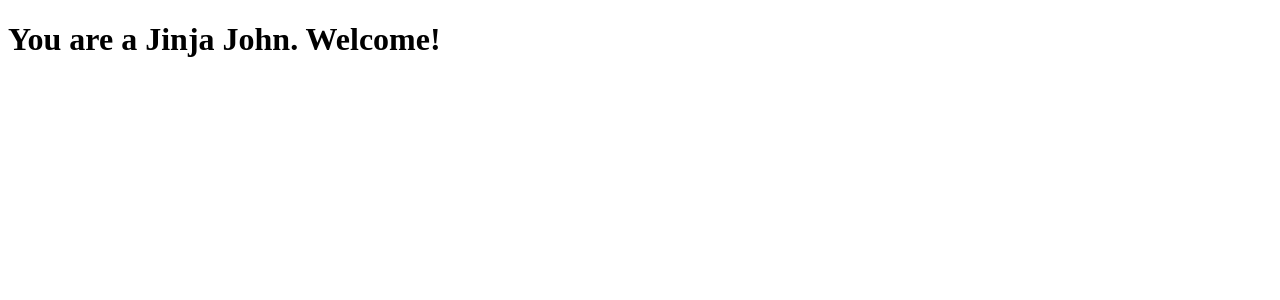
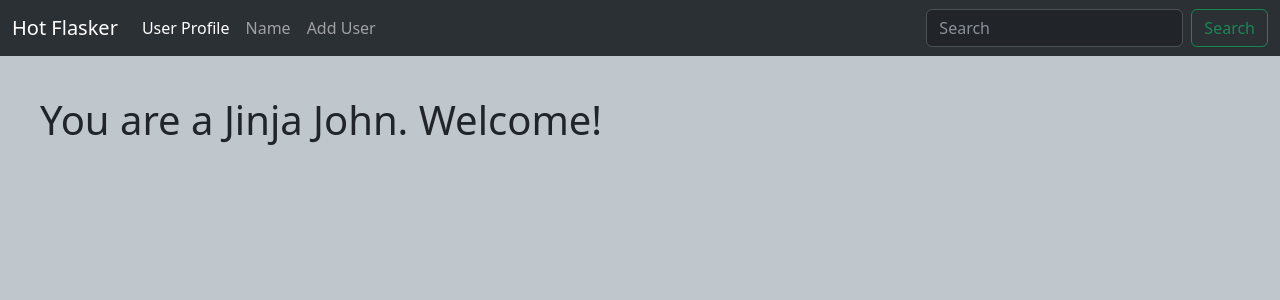
Before and after one commit to rohithbhumar/flaskerblog, a Flask app: page /user/John in a window 1280 px wide. Shown: the top 300 px of the page. Run offline with Flask 3, Linux system fonts and the light colour scheme.

Commit message:
Adding DB and Nav pages

```diff
--- a/hello.py
+++ b/hello.py
@@ -1,17 +1,103 @@
-from flask import Flask, render_template
+from flask import Flask, render_template, flash, redirect
+import os
+
+from flask_wtf import FlaskForm
+from wtforms import StringField, IntegerField, SubmitField, EmailField
+from wtforms.validators import DataRequired, Email, InputRequired
+
+from flask_sqlalchemy import SQLAlchemy
+from datetime import datetime
+
+base_dir = os.path.abspath(os.path.dirname(__file__))
 
 app = Flask(__name__)
-app.config['PROPAGATE_EXCEPTIONS'] = True
+app.config['SECRET_KEY'] = "mysecretkeyiwillhideit:)"
+app.config['SQLALCHEMY_DATABASE_URI'] = 'sqlite:///'+os.path.join(base_dir, 'users.db')
 
+
+######### FORM ################
+class NamerForm(FlaskForm):
+    name = StringField('Enter your name:', validators=[DataRequired()])
+    age = IntegerField('Enter your age:')
+    submit = SubmitField('Register')
+
+class UserForm(FlaskForm):
+    name = StringField('Enter your Name:', validators=[DataRequired()])
+    email = EmailField('Enter your Email:', validators=[DataRequired()])
+    submit = SubmitField('Register User')
+
+####### DATABASE ##############
+db = SQLAlchemy(app)
+
+class UsersDb(db.Model):
+
+    id = db.Column(db.Integer, primary_key=True)
+    name = db.Column(db.String, nullable=False )
+    email = db.Column(db.String, nullable=False, unique=True)
+    date_added = db.Column(db.DateTime, default=datetime.utcnow)
+
+    def __repr__(self):
+        return f'{self.name} and email:{self.email}'
+
+
+############## VIEWS #######################
 @app.route("/")
 def hello():
     return render_template('hello.html')
 
 @app.route("/user/<name>")
 def user(name):
-    return render_template('jinja.html', name=name)
+    return render_template('user.html', name=name)
 
-#custom error page
+@app.route("/user/add", methods=['GET', 'POST'])
+def add_user_to_db():
+    form = UserForm()
+    name = None
+    email = None
+
+    if form.validate_on_submit():
+        name = form.name.data
+        email = form.email.data
+
+        # querying the db if the email is already present
+        user = UsersDb.query.filter_by(email=email).first()
+        if user:
+            flash(f'{email} already exists. Try logging-in')
+        else:
+            new_user = UsersDb(name=name, email=email)
+            db.session.add(new_user)
+            db.session.commit()
+            flash(f'{name} with {email} was registered successfully!')
+
+        form = UserForm(formdata=None)
+
+    # quering all users and ordering with date_added
+    disp_all_users = UsersDb.query.order_by(UsersDb.date_added)
+
+    return render_template('add-user-to-db.html', form=form, name=name, email=email, disp_all_users=disp_all_users)
+
+@app.route("/name", methods=['GET', 'POST'])
+def enter_name():
+    name = None
+    age = None
+    form = NamerForm()
+
+    if form.validate_on_submit():
+        name = form.name.data
+        age = form.age.data
+
+        form=NamerForm(formdata=None)
+        flash(f'{name} was registered successfully!')
+
+
+        # return redirect(url_for('enter_name'))
+
+    return render_template('name.html', form=form, name=name, age=age)
+
+
+
+
+###### custom error page
 
 # invalid url
 @app.errorhandler(404)
--- /dev/null
+++ b/static/css/style.css
@@ -0,0 +1,7 @@
+body{
+    background-color: rgb(191, 199, 204);
+}
+
+.content-container {
+    margin: 40px;
+}
--- /dev/null
+++ b/static/js/myfile.js
@@ -0,0 +1 @@
+document.getElementById('demo').innerHTML = 'This was created with JS'
--- /dev/null
+++ b/templates/base.html
@@ -0,0 +1,28 @@
+<!DOCTYPE html>
+<html lang="en">
+
+<head>
+    <meta charset="utf-8">
+    <meta name="viewport" content="width=device-width, initial-scale=1">
+    <title>Bootstrap demo</title>
+    <link href="https://cdn.jsdelivr.net/npm/bootstrap@5.3.0/dist/css/bootstrap.min.css" rel="stylesheet"
+        integrity="sha384-9ndCyUaIbzAi2FUVXJi0CjmCapSmO7SnpJef0486qhLnuZ2cdeRhO02iuK6FUUVM" crossorigin="anonymous">
+    <link rel="stylesheet" href="{{ url_for('static', filename='css/style.css') }}">
+</head>
+
+<body>
+    {% include 'navbar.html' %}
+    <div class="content-container">
+        {% block content %}
+
+        {% endblock%}
+    </div>
+    <script src="https://cdn.jsdelivr.net/npm/@popperjs/core@2.11.8/dist/umd/popper.min.js"
+        integrity="sha384-I7E8VVD/ismYTF4hNIPjVp/Zjvgyol6VFvRkX/vR+Vc4jQkC+hVqc2pM8ODewa9r"
+        crossorigin="anonymous"></script>
+    <script src="https://cdn.jsdelivr.net/npm/bootstrap@5.3.0/dist/js/bootstrap.min.js"
+        integrity="sha384-fbbOQedDUMZZ5KreZpsbe1LCZPVmfTnH7ois6mU1QK+m14rQ1l2bGBq41eYeM/fS"
+        crossorigin="anonymous"></script>
+</body>
+
+</html>
--- a/templates/jinja.html
+++ /dev/null
@@ -1,11 +0,0 @@
-<!DOCTYPE html>
-<html lang="en">
-<head>
-    <meta charset="UTF-8">
-    <meta name="viewport" content="width=device-width, initial-scale=1.0">
-    <title>Document</title>
-</head>
-<body>
-    <h1>You are a Jinja {{name}}. Welcome!</h1>
-</body>
-</html>
--- /dev/null
+++ b/templates/navbar.html
@@ -0,0 +1,26 @@
+<nav class="navbar navbar-expand-lg bg-body-tertiary " data-bs-theme="dark">
+    <div class="container-fluid">
+      <a class="navbar-brand" href="{{ url_for('hello') }}">Hot Flasker</a>
+      <button class="navbar-toggler" type="button" data-bs-toggle="collapse" data-bs-target="#navbarSupportedContent" aria-controls="navbarSupportedContent" aria-expanded="false" aria-label="Toggle navigation">
+        <span class="navbar-toggler-icon"></span>
+      </button>
+      <div class="collapse navbar-collapse" id="navbarSupportedContent">
+        <ul class="navbar-nav me-auto mb-2 mb-lg-0">
+          <li class="nav-item">
+            <a class="nav-link active" aria-current="page" href="{{ url_for('user', name='John') }}">User Profile</a>
+          </li>
+          <li class="nav-item">
+            <a class="nav-link" href="{{ url_for('enter_name') }}">Name</a>
+          </li>
+          <li class="nav-item">
+            <a class="nav-link" href="{{ url_for('add_user_to_db') }}">Add User</a>
+          </li>
+
+        </ul>
+        <form class="d-flex" role="search">
+          <input class="form-control me-2" type="search" placeholder="Search" aria-label="Search">
+          <button class="btn btn-outline-success" type="submit">Search</button>
+        </form>
+      </div>
+    </div>
+  </nav>
--- /dev/null
+++ b/templates/user.html
@@ -0,0 +1,6 @@
+{% extends 'base.html' %}
+{% block content %}
+
+<h1>You are a Jinja {{name}}. Welcome!</h1>
+
+{% endblock content %}
```
Also changed, not shown: templates/404.html (+4 -7 lines), templates/505.html (+8 -12 lines), templates/add-user-to-db.html (added, +87 -0 lines), templates/hello.html (+11 -11 lines), templates/name.html (added, +30 -0 lines), users.db (added), 1 other file.
